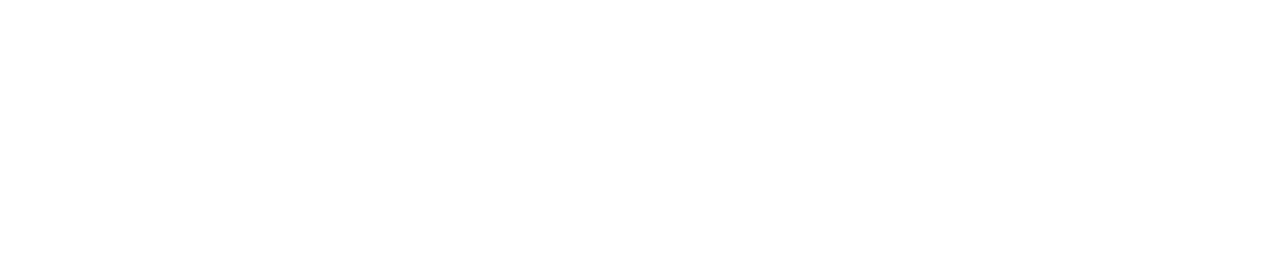
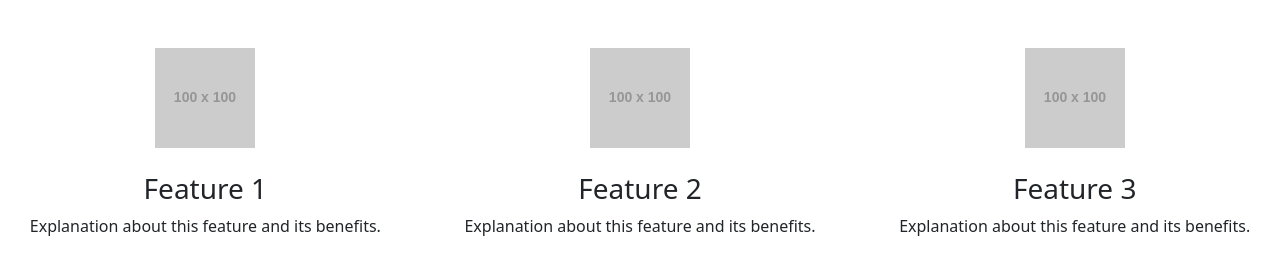
Before and after one commit to kota0015/bootstrap-team-practic, a plain HTML site: page index.html in a window 1280 px wide. Drawn offline with nearby package versions, Linux system fonts and the light colour scheme; placeholder pictures from the web are drawn by us.

Commit message:
adds three colums

```diff
--- a/index.html
+++ b/index.html
@@ -12,10 +12,30 @@
 <body>
 <!-- Nav bar -->
 <!-- Hero Section -->
-<!-- Three-Column Feature Section -->
-<!-- Two-Column Content Section -->
 
 
+<!-- Three-Column Feature Section -->
+<div class="my-5">
+    <div class="row">
+        <div class="col order-1 text-center">
+            <img src="https://via.placeholder.com/100" alt="Feature 1" class="mb-4">
+            <h3>Feature 1</h3>
+            <p>Explanation about this feature and its benefits.</p>
+        </div>
+        <div class="col order-2 text-center">
+            <img src="https://via.placeholder.com/100" alt="Feature 2" class="mb-4">
+            <h3>Feature 2</h3>
+            <p>Explanation about this feature and its benefits.</p>
+        </div>
+        <div class="col order-3 text-center">
+            <img src="https://via.placeholder.com/100" alt="Feature 3" class="mb-4">
+            <h3>Feature 3</h3>
+            <p>Explanation about this feature and its benefits.</p>
+        </div>
+    </div>
+</div>
+
+<!-- Two-Column Content Section -->
 
 
 
```
